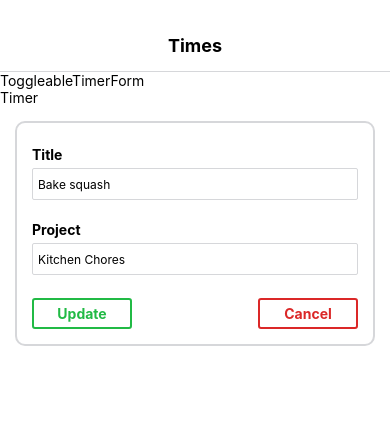
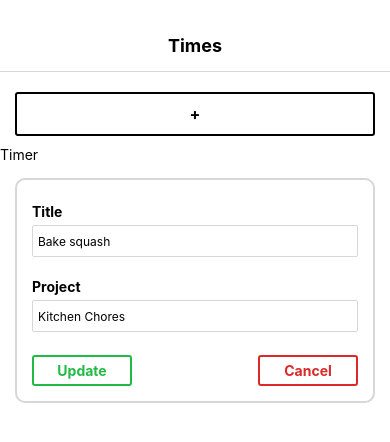
Before and after one commit to bohdanmoroziuk/time-tracker, a React Native app: screen / in a window 390 px wide. Shown: the top 442 px of the page. Built offline with nearby package versions, Linux system fonts and the light colour scheme.

Commit message:
feat(toggleable-timer-form): add timer button and timer form

```diff
--- a/src/components/EditableTimer/EditableTimer.tsx
+++ b/src/components/EditableTimer/EditableTimer.tsx
@@ -3,7 +3,7 @@ import { FunctionComponent } from 'react';
 import Timer, { TimerProps } from 'src/components/Timer';
 import TimerForm, { TimerFormProps } from 'src/components/TimerForm';
 
-export interface EditableTimerProps extends TimerProps, TimerFormProps {
+export interface EditableTimerProps extends TimerProps {
   editFormOpen?: boolean;
 }
 
--- a/src/components/TimerButton/TimerButton.tsx
+++ b/src/components/TimerButton/TimerButton.tsx
@@ -6,14 +6,14 @@ import styles from './TimerButton.styles';
 export interface TimerButtonProps {
   color: string;
   title: string;
-  small: boolean;
+  small?: boolean;
   onPress: TouchableOpacityProps['onPress'];
 }
 
 const TimerButton: FunctionComponent<TimerButtonProps> = ({
   color,
   title,
-  small,
+  small = false,
   onPress,
 }) => (
   <TouchableOpacity
--- a/src/components/TimerForm/TimerForm.tsx
+++ b/src/components/TimerForm/TimerForm.tsx
@@ -6,7 +6,7 @@ import TimerButton from 'src/components/TimerButton';
 import styles from './TimerForm.styles';
 
 export interface TimerFormProps {
-  id: string;
+  id?: string;
   title?: string;
   project?: string;
 }
--- /dev/null
+++ b/src/components/ToggleableTimerForm/ToggleableTimerForm.styles.ts
@@ -0,0 +1,10 @@
+import { StyleSheet } from 'react-native';
+
+export default StyleSheet.create({
+  container: {
+    paddingVertical: 10,
+  },
+  buttonPadding: {
+    paddingHorizontal: 15,
+  },
+});
--- a/src/components/ToggleableTimerForm/ToggleableTimerForm.tsx
+++ b/src/components/ToggleableTimerForm/ToggleableTimerForm.tsx
@@ -1,15 +1,24 @@
 import { FunctionComponent } from 'react';
-import { Text } from 'react-native';
+import { View } from 'react-native';
+
+import TimerForm from 'src/components/TimerForm';
+import TimerButton from 'src/components/TimerButton';
+
+import styles from './ToggleableTimerForm.styles';
 
 export interface ToggleableTimerFormProps {
   isOpen?: boolean;
 }
 
-const ToggleableTimerForm: FunctionComponent<ToggleableTimerFormProps> = ({ isOpen = true }) => {
+const ToggleableTimerForm: FunctionComponent<ToggleableTimerFormProps> = ({ isOpen = false }) => {
   return (
-    <Text>
-      ToggleableTimerForm
-    </Text>
+    <View style={[styles.container, !isOpen && styles.buttonPadding]}>
+      {isOpen ? (
+        <TimerForm />
+      ) : (
+        <TimerButton title="+" color="black" onPress={() => {}} />
+      )}
+    </View>
   );
 };
 
```
